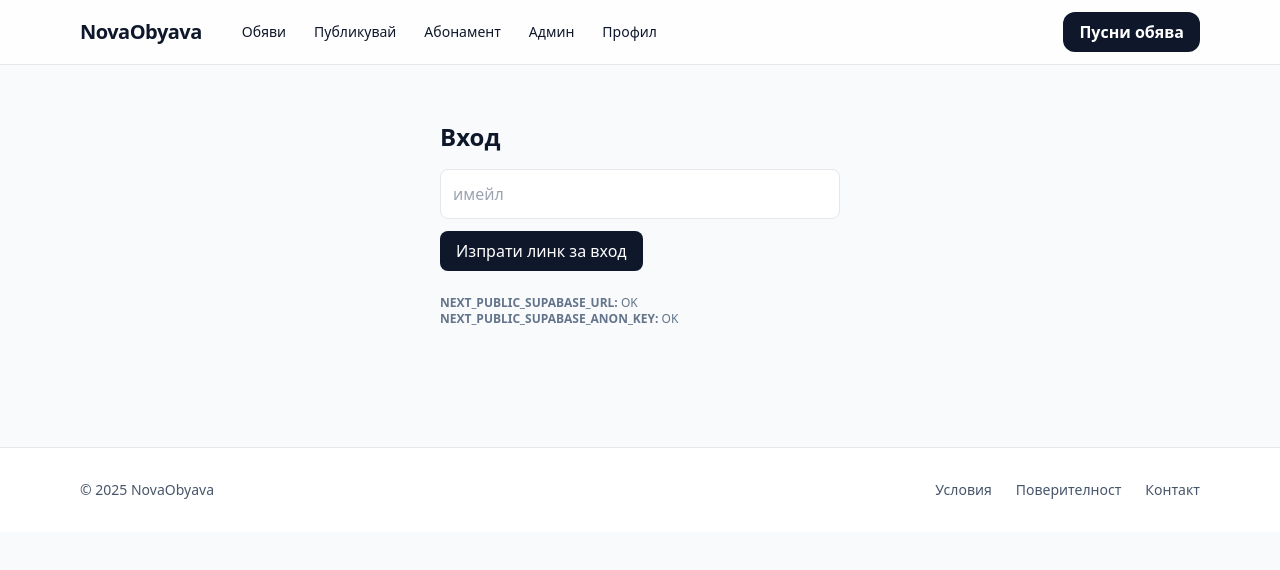
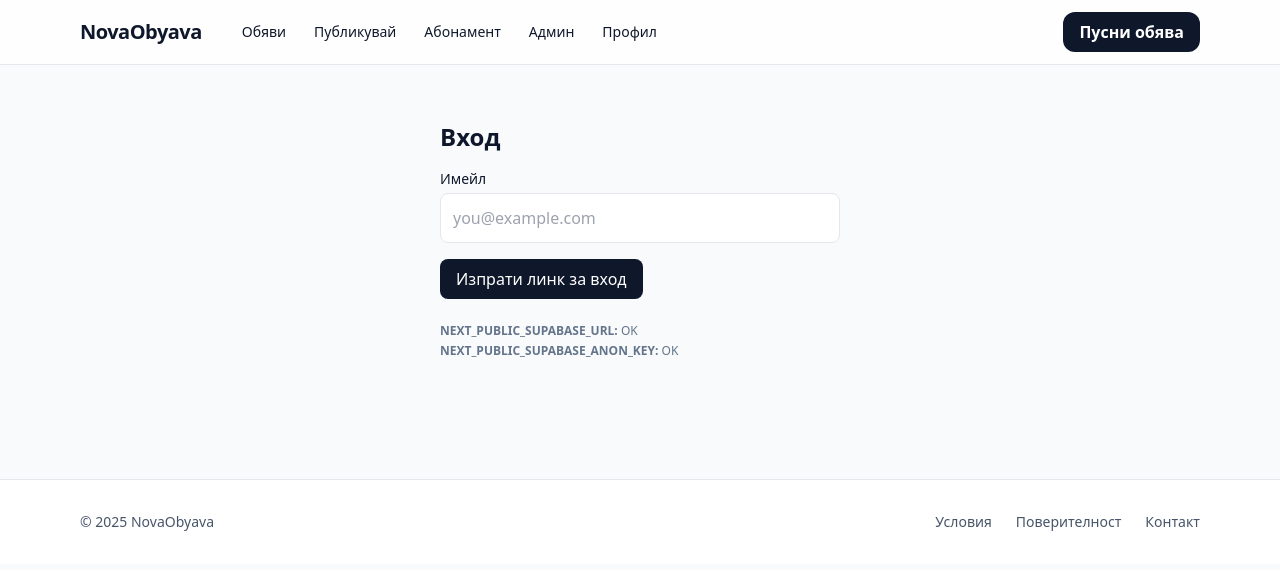
Before and after one commit to Love4e/newobqva, a Next.js app: page /login in a window 1280 px wide. Shown: the top 570 px of the page. Built offline with nearby package versions, Linux system fonts and the light colour scheme; no server answers.

Commit message:
Update page.tsx

```diff
--- a/app/login/page.tsx
+++ b/app/login/page.tsx
@@ -1,34 +1,33 @@
+// app/login/page.tsx
 'use client'
 
 import { useState } from 'react'
-import { createClient } from '@supabase/supabase-js'
-
-const supabase = createClient(
-  process.env.NEXT_PUBLIC_SUPABASE_URL!,        // трябва да е дефиниран във Vercel
-  process.env.NEXT_PUBLIC_SUPABASE_ANON_KEY!    // също
-)
 
 export default function LoginPage() {
   const [email, setEmail] = useState('')
   const [busy, setBusy] = useState(false)
+  const [msg, setMsg] = useState<string | null>(null)
 
-  async function sendLink(e: React.FormEvent) {
+  async function onSubmit(e: React.FormEvent) {
     e.preventDefault()
+    setMsg(null)
     setBusy(true)
     try {
-      // За да изключим произволни разминавания, фиксираме redirect домейна:
-      const { data, error } = await supabase.auth.signInWithOtp({
-        email,
-        options: { emailRedirectTo: 'https://newobqva.vercel.app' }
+      const res = await fetch('/api/auth/magic', {
+        method: 'POST',
+        headers: { 'Content-Type': 'application/json' },
+        body: JSON.stringify({ email }),
       })
+      const json = await res.json().catch(() => ({}))
 
-      if (error) {
-        alert(`Supabase error: ${error.message}`)
+      if (!res.ok) {
+        setMsg(json?.error || res.statusText || 'Грешка при изпращане')
         return
       }
-      alert('Изпратихме ти линк за вход. Провери пощата си.')
+      setMsg('Изпратихме ти линк за вход. Провери пощата си.')
+      setEmail('')
     } catch (err: any) {
-      alert(`Network error: ${err?.message || err}`)
+      setMsg(err?.message || 'Мрежова грешка')
     } finally {
       setBusy(false)
     }
@@ -37,27 +36,45 @@ export default function LoginPage() {
   return (
     <main className="max-w-md mx-auto p-6">
       <h1 className="text-2xl font-bold mb-4">Вход</h1>
-      <form onSubmit={sendLink} className="space-y-3">
+
+      <form onSubmit={onSubmit} className="space-y-4">
+        <div>
+          <label className="block text-sm mb-1">Имейл</label>
           <input
             type="email"
             className="w-full border rounded-lg p-3"
-          placeholder="имейл"
+            placeholder="you@example.com"
             value={email}
             onChange={(e) => setEmail(e.target.value)}
             required
           />
+        </div>
+
         <button
+          type="submit"
           disabled={busy}
           className="bg-slate-900 text-white rounded-lg px-4 py-2 disabled:opacity-50"
         >
-          Изпрати линк за вход
+          {busy ? 'Изпращаме...' : 'Изпрати линк за вход'}
         </button>
       </form>
 
-      {/* Диагностика – махни след като заработи */}
-      <div className="mt-6 text-xs text-slate-500 break-all">
-        <div><b>NEXT_PUBLIC_SUPABASE_URL:</b> {process.env.NEXT_PUBLIC_SUPABASE_URL ? 'OK' : 'MISSING'}</div>
-        <div><b>NEXT_PUBLIC_SUPABASE_ANON_KEY:</b> {process.env.NEXT_PUBLIC_SUPABASE_ANON_KEY ? 'OK' : 'MISSING'}</div>
+      {msg && (
+        <p className="mt-4 text-sm text-slate-600">
+          {msg}
+        </p>
+      )}
+
+      {/* Диагностика – може да се махне след като всичко заработи */}
+      <div className="mt-6 text-xs text-slate-500 space-y-1">
+        <div>
+          <b>NEXT_PUBLIC_SUPABASE_URL:</b>{' '}
+          {process.env.NEXT_PUBLIC_SUPABASE_URL ? 'OK' : 'MISSING'}
+        </div>
+        <div>
+          <b>NEXT_PUBLIC_SUPABASE_ANON_KEY:</b>{' '}
+          {process.env.NEXT_PUBLIC_SUPABASE_ANON_KEY ? 'OK' : 'MISSING'}
+        </div>
       </div>
     </main>
   )
```
Lines whose indentation alone changed are shown as unchanged.
